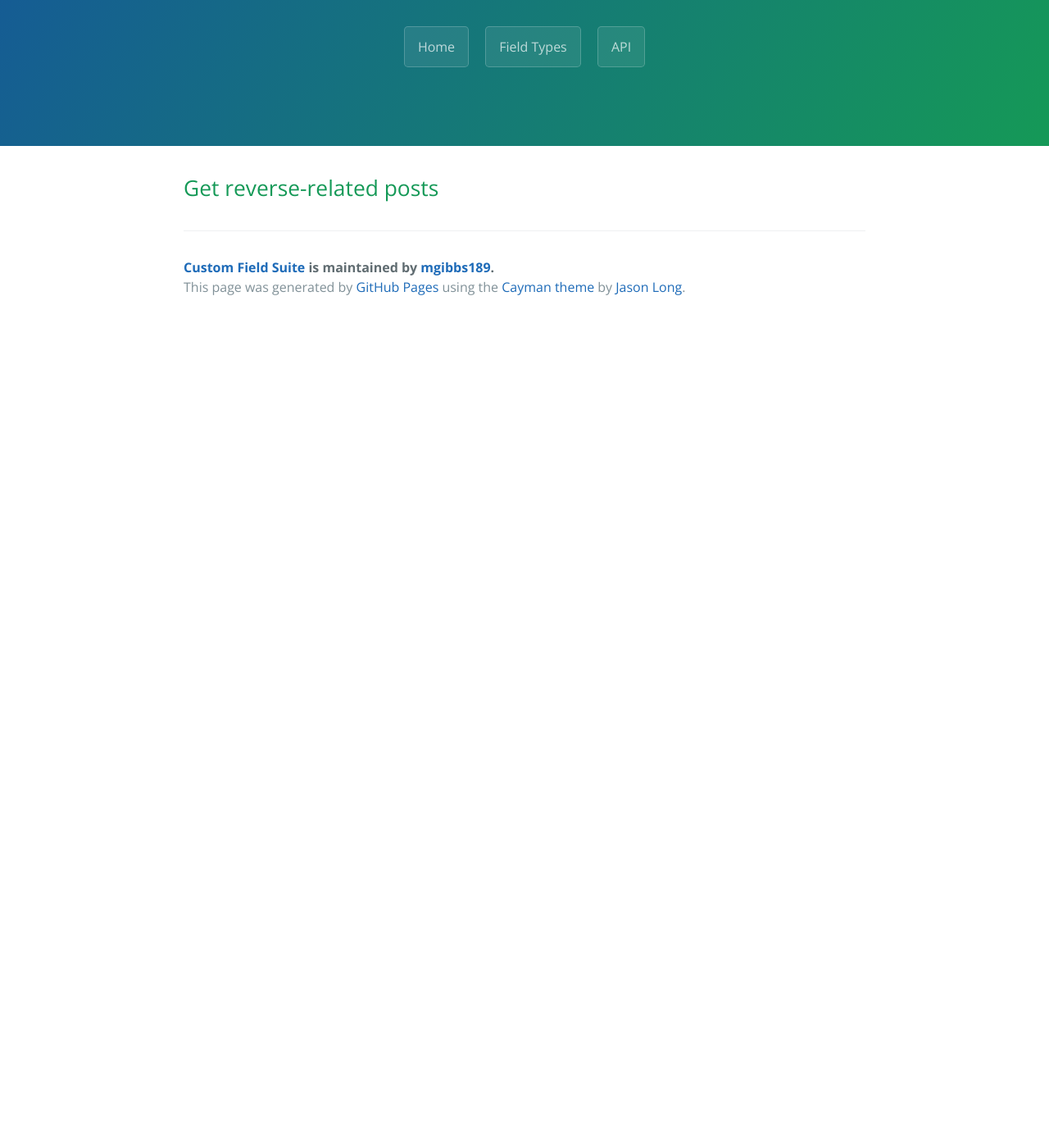
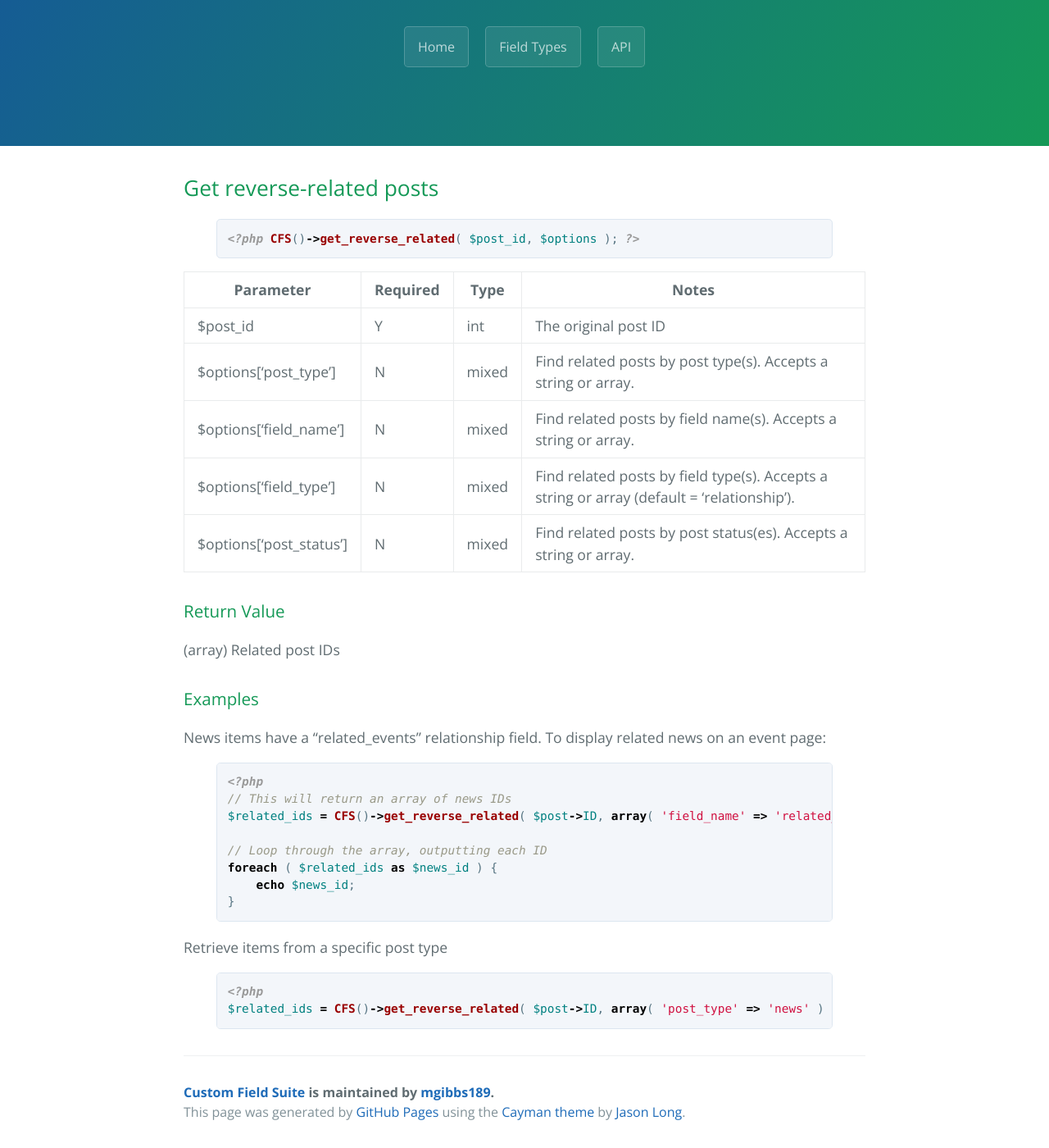
Before and after one commit to mgibbs189/custom-field-suite, a Jekyll site: the page built from api/get_reverse_related.md, in a window 1280 px wide and 1400 px high, scrolled down 205 px. Shown: the whole window at 82% size. Built offline with Jekyll 4.4.1, drawn with Linux system fonts in a browser that asks for light colours; before the commit the page ends 900 px from its top, so only the background shows below that; some of the changed text lies outside the part shown.

Commit message:
Update get_reverse_related.md

```diff
--- a/api/get_reverse_related.md
+++ b/api/get_reverse_related.md
@@ -1,6 +1,44 @@
 ---
 layout: default
-title: get_reverse_related()
+title: get_reverse_related
 ---
 
 ## Get reverse-related posts
+
+{% highlight php %}
+<?php CFS()->get_reverse_related( $post_id, $options ); ?>
+{% endhighlight %}
+
+| Parameter | Required | Type | Notes |
+|-----------|----------|------|-------|
+| $post_id | Y | int | The original post ID |
+| $options['post_type'] | N | mixed | Find related posts by post type(s). Accepts a string or array. |
+| $options['field_name'] | N | mixed | Find related posts by field name(s). Accepts a string or array. |
+| $options['field_type'] | N | mixed | Find related posts by field type(s). Accepts a string or array (default = 'relationship'). |
+| $options['post_status'] | N | mixed | Find related posts by post status(es). Accepts a string or array. |
+
+### Return Value
+
+(array) Related post IDs
+
+### Examples
+
+News items have a "related_events" relationship field. To display related news on an event page:
+
+{% highlight php %}
+<?php
+// This will return an array of news IDs
+$related_ids = CFS()->get_reverse_related( $post->ID, array( 'field_name' => 'related_events' ) );
+
+// Loop through the array, outputting each ID
+foreach ( $related_ids as $news_id ) {
+    echo $news_id;
+}
+{% endhighlight %}
+
+Retrieve items from a specific post type
+
+{% highlight php %}
+<?php
+$related_ids = CFS()->get_reverse_related( $post->ID, array( 'post_type' => 'news' ) );
+{% endhighlight %}
```
